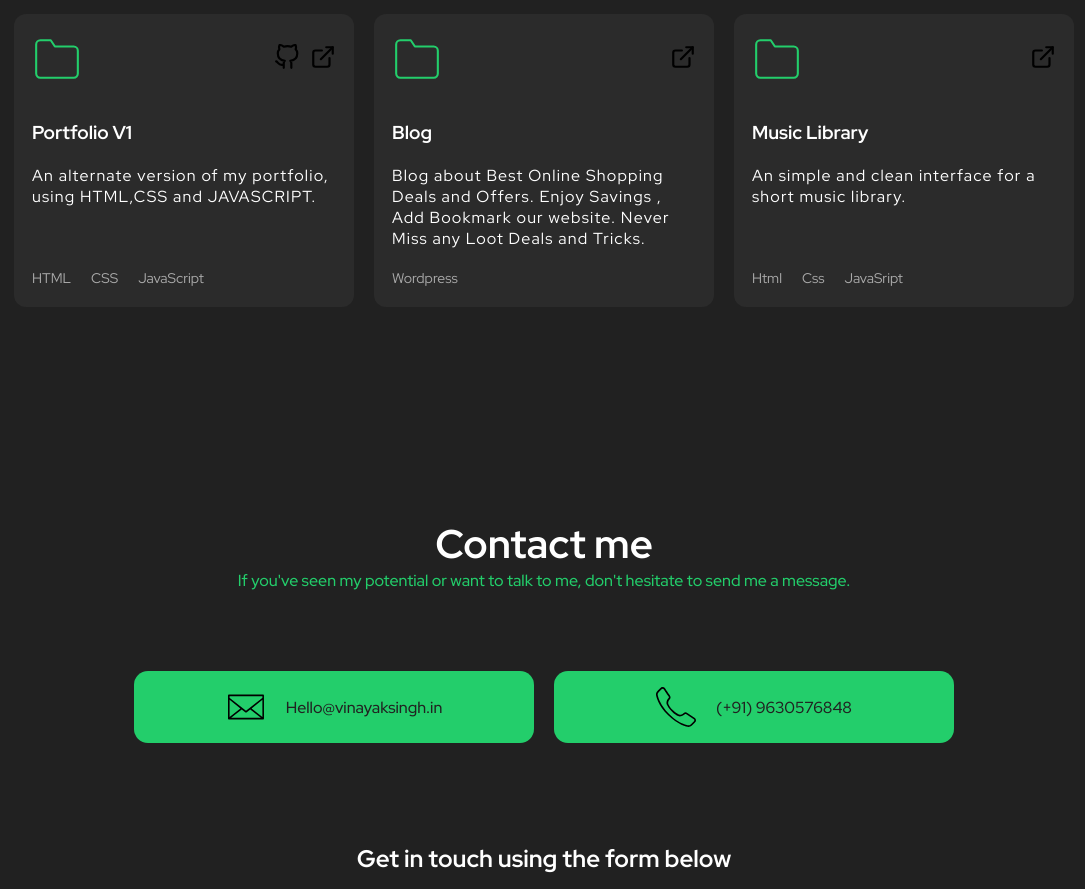
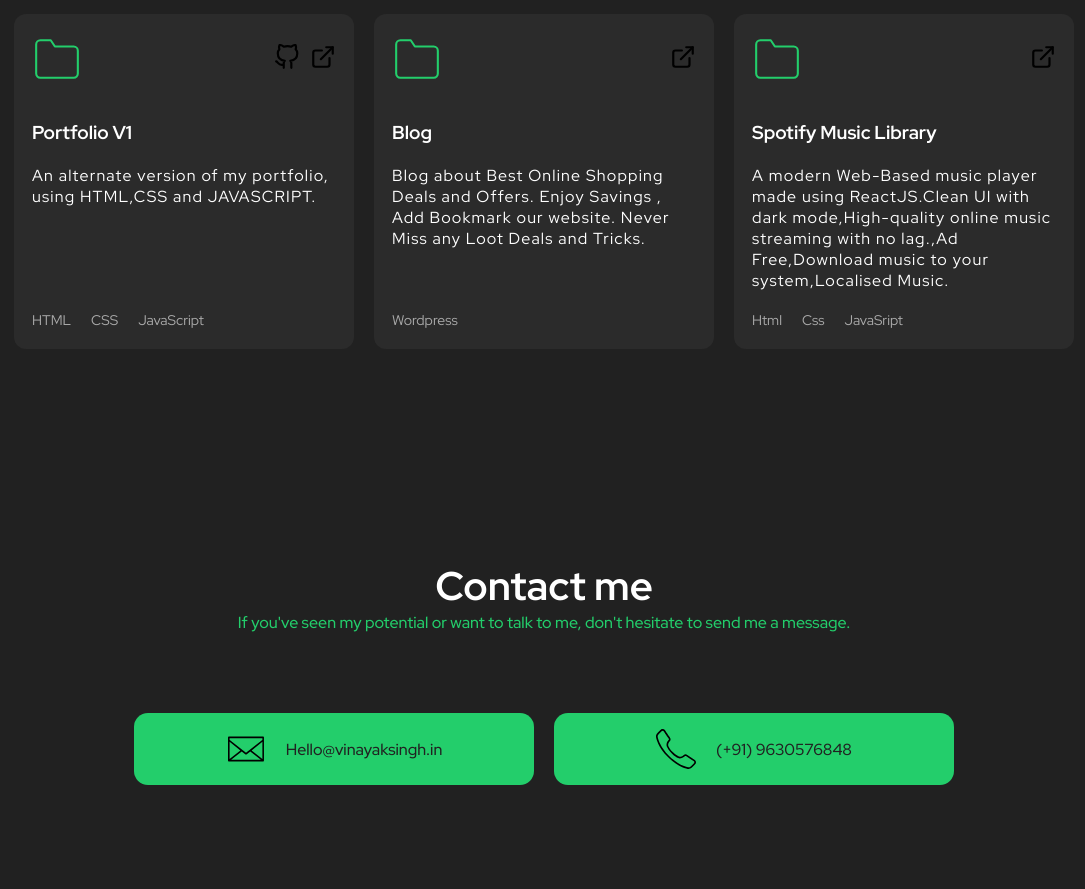
Before and after one commit to CodeVinayak/Portfolio-v2, a React (Create React App) app: page / in a window 1280 px wide. Shown: the part 1920-2809 px from the top of the page, without its empty margins (96-1181 px from the left). Built offline with nearby package versions, Linux system fonts and the light colour scheme.

Commit message:
Update Portfolio.tsx

```diff
--- a/src/components/Portfolio/Portfolio.tsx
+++ b/src/components/Portfolio/Portfolio.tsx
@@ -152,15 +152,15 @@ export function Portfolio() {
                 {/* <a href="https://github.com/" target="_blank" rel="noreferrer">
                 <img src={githubIcon} alt="Visitar site" />
               </a> */}
-                <a href="https://music.vinayaksingh.in/" target="_blank" rel="noreferrer">
+                <a href="https://spotify.vinayaksingh.in/" target="_blank" rel="noreferrer">
                   <img src={externalLinkIcon} alt="Visitar site" />
                 </a>
               </div>
             </header>
             <div className="body">
-              <h3>Music Library</h3>
+              <h3>Spotify Music Library</h3>
               <p>
-                An simple and clean interface for a short music library.
+              A modern Web-Based music player made using ReactJS.Clean UI with dark mode,High-quality online music streaming with no lag.,Ad Free,Download music to your system,Localised Music.
               </p>
             </div>
             <footer>
```
